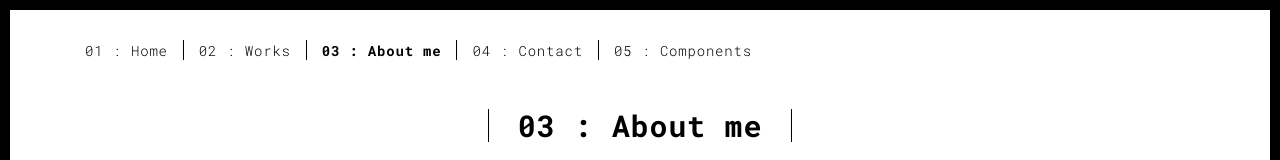
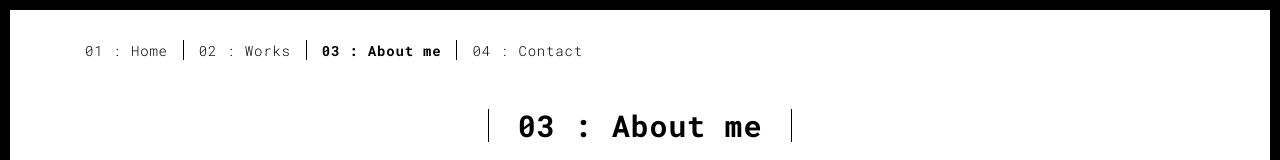
Before and after one commit to kingsleydavid2/KingsleySavoryProfile1, a plain HTML site: page about.html in a window 1280 px wide. Shown: the top 160 px of the page. Drawn offline with Linux system fonts and the light colour scheme.

Commit message:
6 sept website changes 3

```diff
--- a/about.html
+++ b/about.html
@@ -41,8 +41,7 @@
           <li><a href="./works.html" title="">02 : Works</a></li>
           <li><a href="./about.html" title="">03 : About me</a></li>
           <li><a href="./contact.html" title="">04 : Contact</a></li>
-          <li><a href="./components.html" title="">05 : Components</a></li>
-        </ul>
+          </ul>
 
 
       </div>
```
Also changed, not shown: contact.html (+1 -1 lines), works.html (+1 -2 lines).
